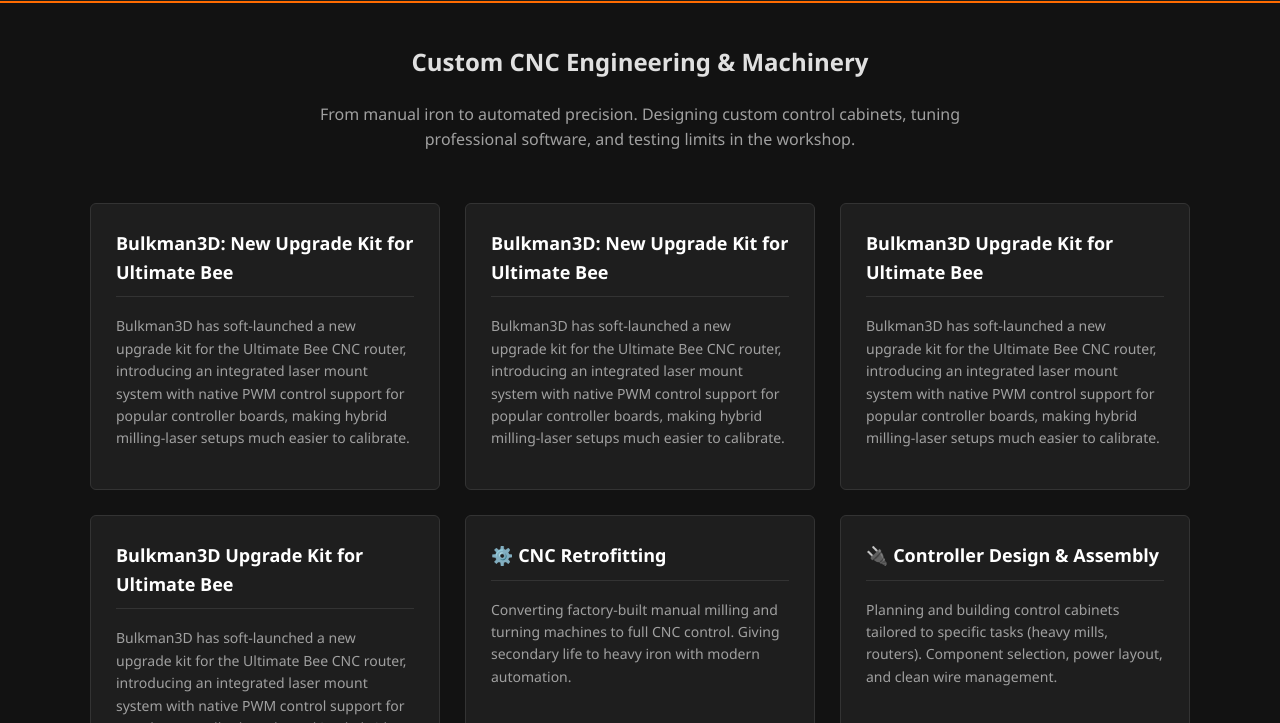
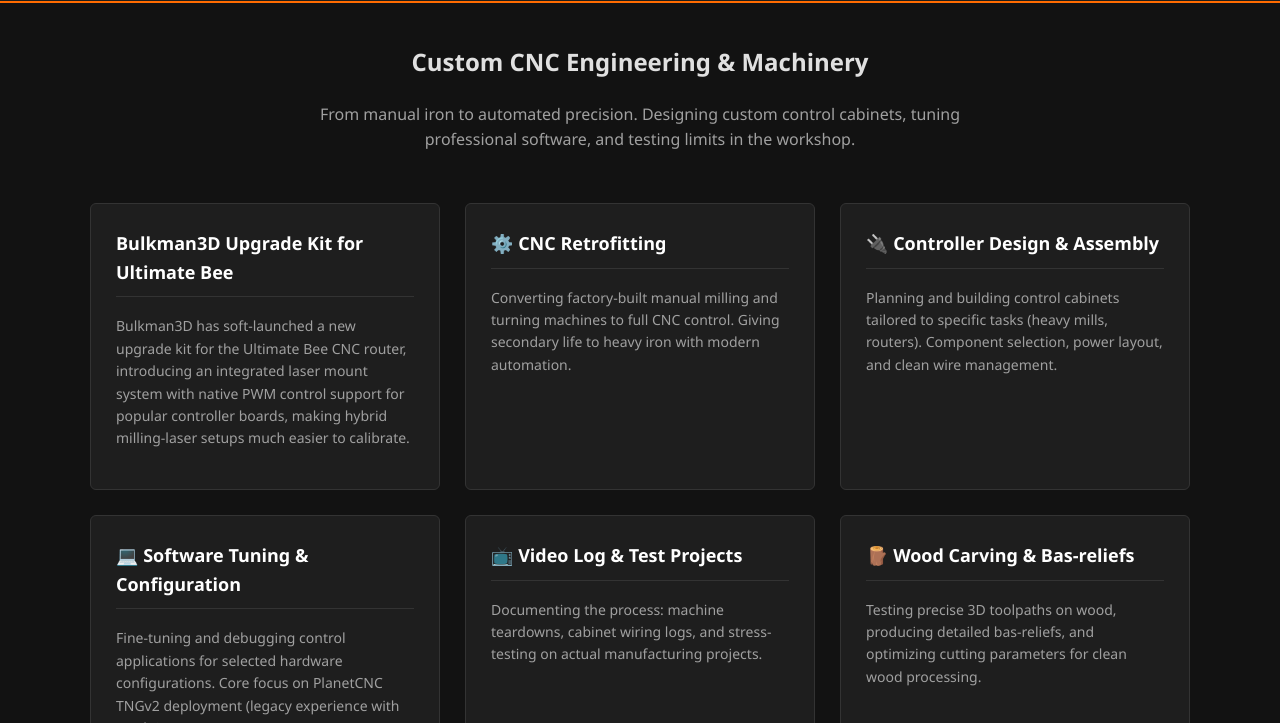
Before and after one commit to island-cnc/island-cnc.github.io, a plain HTML site: page index.html in a window 1280 px wide. Shown: the part 77-800 px from the top of the page. Drawn offline with Linux system fonts and the light colour scheme.

Commit message:
Fix: remove duplicate cards

```diff
--- a/index.html
+++ b/index.html
@@ -151,18 +151,9 @@
         <div class="grid">
 
 	<!-- START_AI_NEWS -->
-            <div class="card">
-    <h3 data-en="Bulkman3D: New Upgrade Kit for Ultimate Bee" data-ru="Bulkman3D: Новый комплект обновления для Ultimate Bee">Bulkman3D: New Upgrade Kit for Ultimate Bee</h3>
-    <p data-en="Bulkman3D has soft-launched a new upgrade kit for the Ultimate Bee CNC router, introducing an integrated laser mount system with native PWM control support for popular controller boards, making hybrid milling-laser setups much easier to calibrate." data-ru="Bulkman3D запустил новый комплект обновления для ЧПУ-фрезера Ultimate Bee. В него входит интегрированная система крепления лазера с нативной поддержкой ШИМ-управления для популярных плат контроллеров, что значительно упрощает калибровку гибридных систем фрезерования и лазерной резки.">Bulkman3D has soft-launched a new upgrade kit for the Ultimate Bee CNC router, introducing an integrated laser mount system with native PWM control support for popular controller boards, making hybrid milling-laser setups much easier to calibrate.</p>
-</div>
-            <div class="card">
-    <h3 data-en="Bulkman3D: New Upgrade Kit for Ultimate Bee" data-ru="Bulkman3D: Новый комплект обновления для Ultimate Bee">Bulkman3D: New Upgrade Kit for Ultimate Bee</h3>
-    <p data-en="Bulkman3D has soft-launched a new upgrade kit for the Ultimate Bee CNC router, introducing an integrated laser mount system with native PWM control support for popular controller boards, making hybrid milling-laser setups much easier to calibrate." data-ru="Bulkman3D запустила в ограниченный доступ новый комплект обновления для ЧПУ-фрезера Ultimate Bee. В него входит интегрированная система крепления лазера с нативной поддержкой ШИМ-управления для популярных плат контроллеров, что значительно упрощает калибровку гибридных систем фрезерования и лазерной резки.">Bulkman3D has soft-launched a new upgrade kit for the Ultimate Bee CNC router, introducing an integrated laser mount system with native PWM control support for popular controller boards, making hybrid milling-laser setups much easier to calibrate.</p>
-</div>
-            <div class="card">
-    <h3 data-en="Bulkman3D Upgrade Kit for Ultimate Bee" data-ru="Комплект обновления Bulkman3D для Ultimate Bee">Bulkman3D Upgrade Kit for Ultimate Bee</h3>
-    <p data-en="Bulkman3D has soft-launched a new upgrade kit for the Ultimate Bee CNC router, introducing an integrated laser mount system with native PWM control support for popular controller boards, making hybrid milling-laser setups much easier to calibrate." data-ru="Bulkman3D представила новый комплект обновления для ЧПУ-фрезера Ultimate Bee, внедрив интегрированную систему крепления лазера с нативной поддержкой ШИМ-управления для популярных плат контроллеров, что значительно упрощает калибровку гибридных систем фрезерования и лазерной резки.">Bulkman3D has soft-launched a new upgrade kit for the Ultimate Bee CNC router, introducing an integrated laser mount system with native PWM control support for popular controller boards, making hybrid milling-laser setups much easier to calibrate.</p>
-</div>
+
+
+
             <div class="card">
     <h3 data-en="Bulkman3D Upgrade Kit for Ultimate Bee" data-ru="Комплект обновления Bulkman3D для Ultimate Bee">Bulkman3D Upgrade Kit for Ultimate Bee</h3>
     <p data-en="Bulkman3D has soft-launched a new upgrade kit for the Ultimate Bee CNC router, introducing an integrated laser mount system with native PWM control support for popular controller boards, making hybrid milling-laser setups much easier to calibrate." data-ru="Bulkman3D запустила в ограниченный доступ новый комплект обновления для ЧПУ-фрезера Ultimate Bee, представив интегрированную систему крепления лазера с нативной поддержкой ШИМ-управления для популярных плат контроллеров, что значительно упрощает калибровку гибридных систем фрезерования и лазерной резки.">Bulkman3D has soft-launched a new upgrade kit for the Ultimate Bee CNC router, introducing an integrated laser mount system with native PWM control support for popular controller boards, making hybrid milling-laser setups much easier to calibrate.</p>
```
